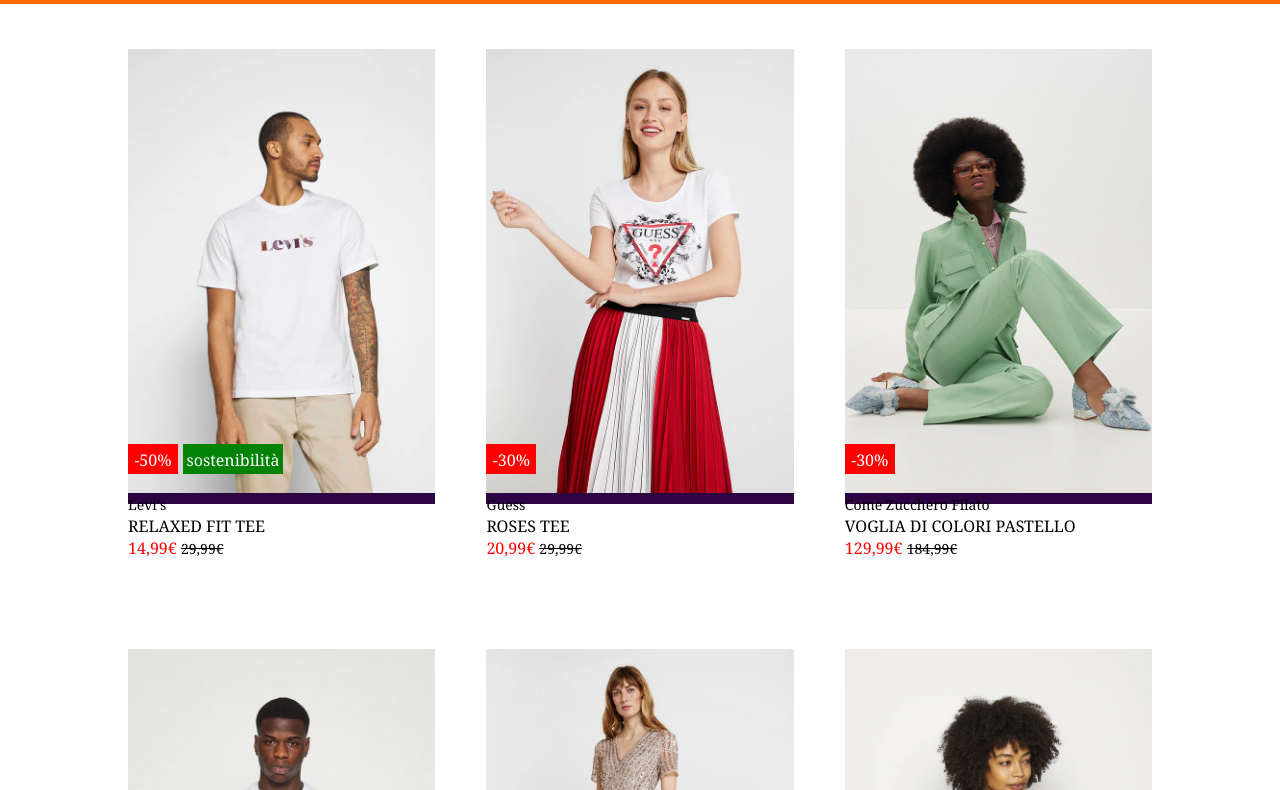
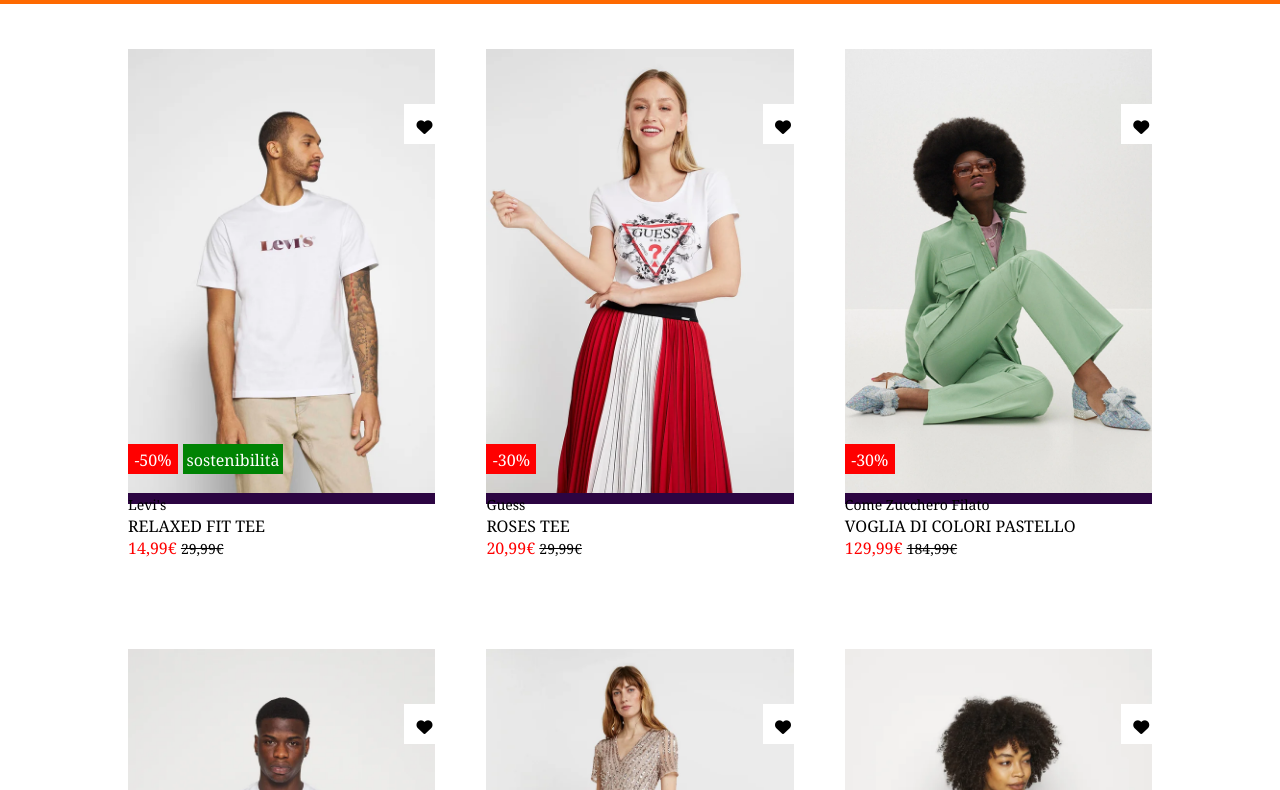
Before and after one commit to Tamburini-Christofer/html-css-boolando, a plain HTML site: page index.html in a window 1280 px wide. Shown: the part 66-856 px from the top of the page. Drawn offline with Linux system fonts and the light colour scheme.

Commit message:
Aggiunta cuore + rimozione sottolineatura link

```diff
--- a/css/style.css
+++ b/css/style.css
@@ -14,7 +14,7 @@
 a{
     color: white;
     font-style: normal;
-    font-display: normal;
+    text-decoration: none;
 }
 
 /*Text*/
@@ -99,6 +99,19 @@
     background-color: rgb(44, 5, 66);
 }
 
+.heart{
+    position: absolute;
+    left:90%;
+    top: 0%;
+    text-align: center;
+    padding-top: 5px;
+    color: #000000;
+    background-color: white;
+    width: 40px;
+    height: 40px;
+}
+
+
 .label{
     position: absolute;
     text-align: center;
--- a/index.html
+++ b/index.html
@@ -52,6 +52,9 @@
                 <div class="label sostenibilità">
                     sostenibilità
                 </div>
+                <div class="heart">
+                    <i class="fa-solid fa-heart"></i>
+                </div>
                 <div>
                     <span class="text_black">Levi's</span>
                     <span class="text-black_items">RELAXED FIT TEE</span>
@@ -64,6 +67,9 @@
                 <div class="label">
                     -30%
                 </div>
+                <div class="heart">
+                    <i class="fa-solid fa-heart"></i>
+                </div>
                 <div>
                     <span class="text_black">Guess</span>
                     <span class="text-black_items">ROSES TEE</span>
@@ -75,6 +81,9 @@
                 <img src="img/3.webp" alt="">
                 <div class="label">
                     -30%
+                </div>
+                <div class="heart">
+                    <i class="fa-solid fa-heart"></i>
                 </div>
                 <div>
                     <span class="text_black">Come Zucchero Filato</span>
@@ -91,6 +100,9 @@
                 <div class="label sostenibilità">
                     sostenibilità
                 </div>
+                <div class="heart">
+                    <i class="fa-solid fa-heart"></i>
+                </div>
                 <div>
                     <span class="text_black">Levi's</span>
                     <span class="text-black_items">RELAXED FIT TEE</span>
@@ -100,6 +112,9 @@
             </div>
             <div class="card">
                 <img src="img/5.webp" alt="">
+                <div class="heart">
+                    <i class="fa-solid fa-heart"></i>
+                </div>
                 <div>
                     <span class="text_black">Maya Deluxe</span>
                     <span class="text-black_items">STRIPE BODICE</span>
@@ -110,6 +125,9 @@
                 <img src="img/6.webp" alt="">
                 <div class="label sostenibilità left">
                     sostenibilità
+                </div>
+                <div class="heart">
+                    <i class="fa-solid fa-heart"></i>
                 </div>
                 <div>
                     <span class="text_black">Esprit</span>
```
Lines whose indentation alone changed are shown as unchanged.
